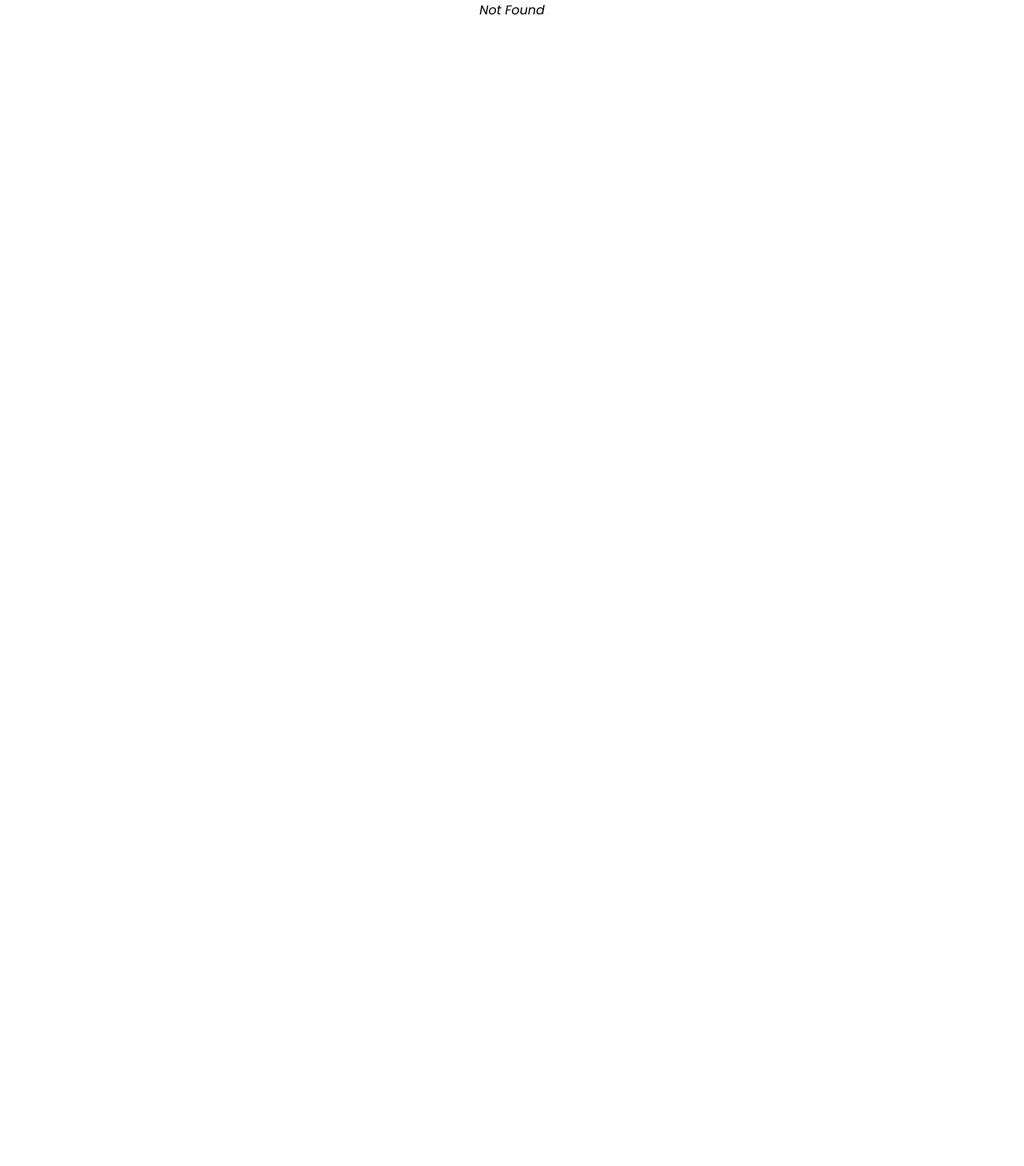
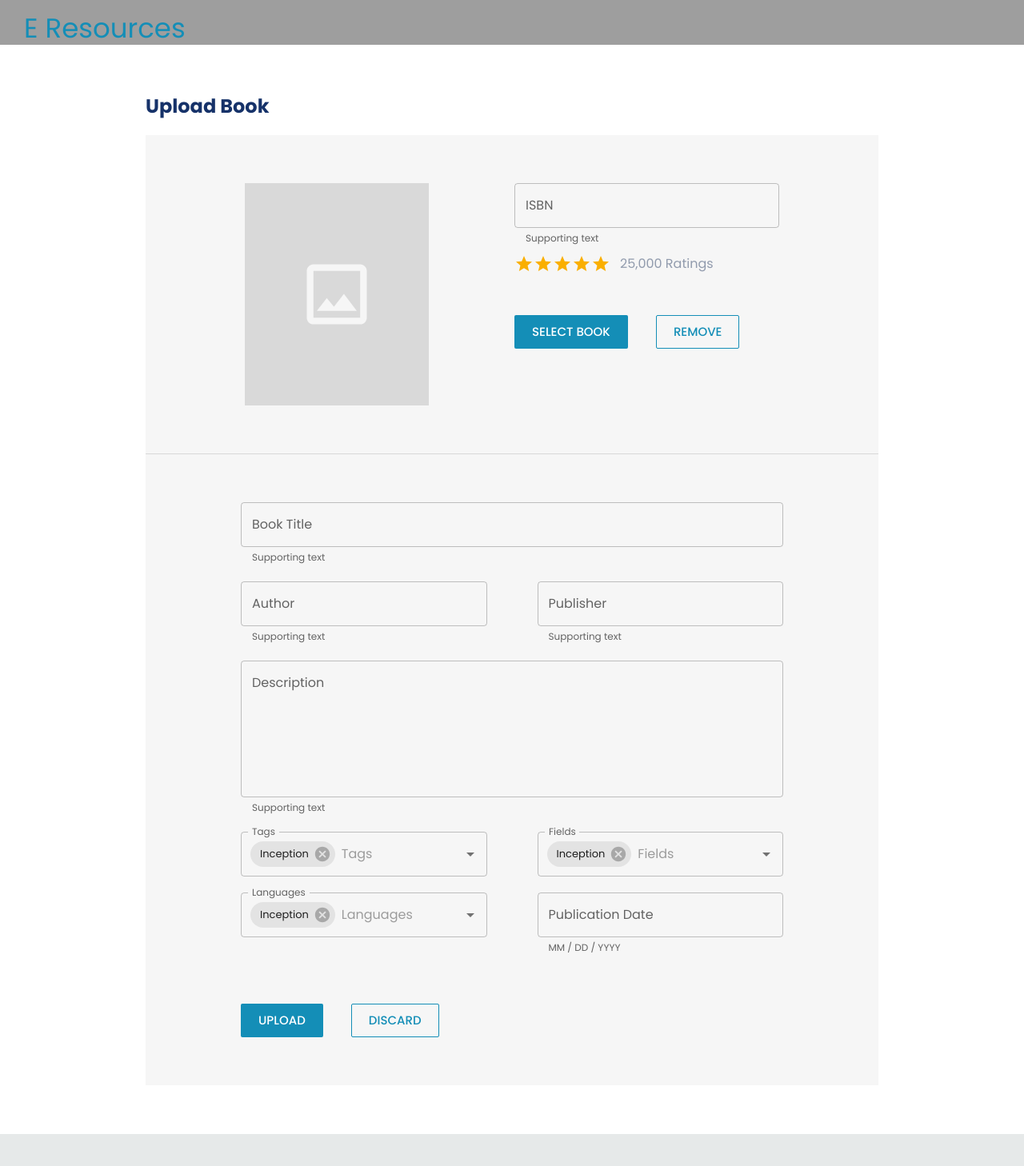
Before and after one commit to Nobertobrown/e-library-frontend, a React (Create React App) app: page /upload in a window 1280 px wide. Before the commit this address had no page. Shown: the part 424-1882 px from the top of the page at 80% size. Before the commit the page ends 800 px from the top, so only its background shows below. Built offline with nearby package versions, Linux system fonts and the light colour scheme.

Commit message:
add upload page

```diff
--- a/package.json
+++ b/package.json
@@ -7,10 +7,12 @@
     "@emotion/styled": "^11.10.6",
     "@mui/icons-material": "^5.11.11",
     "@mui/material": "^5.11.12",
+    "@mui/x-date-pickers": "^6.0.4",
     "@testing-library/jest-dom": "^5.16.5",
     "@testing-library/react": "^13.4.0",
     "@testing-library/user-event": "^13.5.0",
     "axios": "^1.3.4",
+    "dayjs": "^1.11.7",
     "react": "^18.2.0",
     "react-dom": "^18.2.0",
     "react-query": "^3.39.3",
--- /dev/null
+++ b/src/routes/Admin/Upload.jsx
@@ -0,0 +1,268 @@
+import React from "react";
+import {
+  Box,
+  Typography,
+  FormControl,
+  InputLabel,
+  OutlinedInput,
+  Rating,
+  Button,
+  Divider,
+  FormHelperText,
+  Stack,
+  Autocomplete,
+  TextField,
+} from "@mui/material";
+import ImageOutlinedIcon from "@mui/icons-material/ImageOutlined";
+import { DatePicker } from "@mui/x-date-pickers/DatePicker";
+
+export default function UploadPage() {
+  return (
+    <Box display="flex" marginX={22.75} marginY={7.625} flexDirection="column">
+      <Typography
+        variant="h5"
+        component="h5"
+        fontWeight={700}
+        color="primary.light"
+      >
+        Upload Book
+      </Typography>
+
+      <Box
+        display="flex"
+        flexDirection="column"
+        marginTop={2.5}
+        sx={{ backgroundColor: "background.main2" }}
+      >
+        <Box display="flex" marginTop={7.5} marginX={15.5} gap={13.375}>
+          <Box
+            display="flex"
+            alignItems="center"
+            justifyContent="center"
+            sx={{
+              backgroundColor: "#D9D9D9",
+              px: 8.125,
+              py: 11.125,
+              color: "background.main2",
+            }}
+          >
+            <ImageOutlinedIcon sx={{ width: "6.25rem", height: "6.25rem" }} />
+          </Box>
+
+          <Box display="flex" flexDirection="column">
+            <FormControl variant="outlined">
+              <InputLabel htmlFor="isbn">ISBN</InputLabel>
+              <OutlinedInput id="isbn" type="text" label="ISBN" />
+              <FormHelperText id="isbn-helper">Supporting text</FormHelperText>
+            </FormControl>
+
+            <Box display="flex" gap={1.5} mb={6.5} mt={1.25}>
+              <Rating name="read-only" value={5} precision={0.5} readOnly />
+              <Typography
+                variant="body1"
+                component="span"
+                color="tertiary.main"
+              >
+                25,000 Ratings
+              </Typography>
+            </Box>
+
+            <Box display="flex" gap={4.375}>
+              <Button
+                variant="contained"
+                size="large"
+                sx={{ borderRadius: "2px", backgroundColor: "secondary.main" }}
+                disableElevation
+              >
+                Select Book
+              </Button>
+
+              <Button
+                variant="outlined"
+                size="large"
+                sx={{
+                  borderRadius: "2px",
+                  borderColor: "secondary.main",
+                  color: "secondary.main",
+                }}
+                disableElevation
+              >
+                Remove
+              </Button>
+            </Box>
+          </Box>
+        </Box>
+        <Divider sx={{ my: 7.5 }} />
+        <Box display="flex" paddingX={14.875} gap={2.5} flexDirection="column">
+          <FormControl variant="outlined">
+            <InputLabel htmlFor="title">Book Title</InputLabel>
+            <OutlinedInput id="title" type="text" label="Book Title" />
+            <FormHelperText id="title-helper">Supporting text</FormHelperText>
+          </FormControl>
+
+          <Stack direction="row" spacing={7.875}>
+            <FormControl variant="outlined" sx={{ flex: "1 0" }}>
+              <InputLabel htmlFor="author">Author</InputLabel>
+              <OutlinedInput id="author" type="text" label="Author" />
+              <FormHelperText id="author-helper">
+                Supporting text
+              </FormHelperText>
+            </FormControl>
+
+            <FormControl variant="outlined" sx={{ flex: "1 0" }}>
+              <InputLabel htmlFor="publisher">Publisher</InputLabel>
+              <OutlinedInput id="publisher" type="text" label="Publisher" />
+              <FormHelperText id="publisher-helper">
+                Supporting text
+              </FormHelperText>
+            </FormControl>
+          </Stack>
+
+          <FormControl variant="outlined">
+            <InputLabel htmlFor="description">Description</InputLabel>
+            <OutlinedInput
+              id="description"
+              type="text"
+              rows={6}
+              multiline
+              label="Description"
+            />
+            <FormHelperText id="description-helper">
+              Supporting text
+            </FormHelperText>
+          </FormControl>
+
+          <Stack direction="row" spacing={7.875}>
+            <Autocomplete
+              sx={{ flex: "1 0" }}
+              multiple
+              id="tags"
+              options={topFilms}
+              getOptionLabel={(option) => option.title}
+              defaultValue={[topFilms[13]]}
+              filterSelectedOptions
+              renderInput={(params) => (
+                <TextField {...params} label="Tags" placeholder="Tags" />
+              )}
+            />
+
+            <Autocomplete
+              sx={{ flex: "1 0" }}
+              multiple
+              id="fields"
+              options={topFilms}
+              getOptionLabel={(option) => option.title}
+              defaultValue={[topFilms[13]]}
+              filterSelectedOptions
+              renderInput={(params) => (
+                <TextField {...params} label="Fields" placeholder="Fields" />
+              )}
+            />
+          </Stack>
+
+          <Stack direction="row" spacing={7.875}>
+            <Autocomplete
+              sx={{ flex: "1 0" }}
+              multiple
+              id="language"
+              options={topFilms}
+              getOptionLabel={(option) => option.title}
+              defaultValue={[topFilms[13]]}
+              filterSelectedOptions
+              renderInput={(params) => (
+                <TextField
+                  {...params}
+                  label="Languages"
+                  placeholder="Languages"
+                />
+              )}
+            />
+
+            <DatePicker
+              sx={{ flex: "1 0" }}
+              label="Publication Date"
+              slotProps={{
+                textField: {
+                  helperText: "MM / DD / YYYY",
+                },
+              }}
+            />
+          </Stack>
+        </Box>
+        <Box display="flex" paddingLeft={14.875} paddingY={7.5} gap={4.375}>
+          <Button
+            variant="contained"
+            size="large"
+            sx={{ borderRadius: "2px", backgroundColor: "secondary.main" }}
+            disableElevation
+          >
+            Upload
+          </Button>
+
+          <Button
+            variant="outlined"
+            size="large"
+            sx={{
+              borderRadius: "2px",
+              borderColor: "secondary.main",
+              color: "secondary.main",
+            }}
+            disableElevation
+          >
+            Discard
+          </Button>
+        </Box>
+      </Box>
+    </Box>
+  );
+}
+
+const topFilms = [
+  { title: "The Shawshank Redemption", year: 1994 },
+  { title: "The Godfather", year: 1972 },
+  { title: "The Godfather: Part II", year: 1974 },
+  { title: "The Dark Knight", year: 2008 },
+  { title: "12 Angry Men", year: 1957 },
+  { title: "Schindler's List", year: 1993 },
+  { title: "Pulp Fiction", year: 1994 },
+  {
+    title: "The Lord of the Rings: The Return of the King",
+    year: 2003,
+  },
+  { title: "The Good, the Bad and the Ugly", year: 1966 },
+  { title: "Fight Club", year: 1999 },
+  {
+    title: "The Lord of the Rings: The Fellowship of the Ring",
+    year: 2001,
+  },
+  {
+    title: "Star Wars: Episode V - The Empire Strikes Back",
+    year: 1980,
+  },
+  { title: "Forrest Gump", year: 1994 },
+  { title: "Inception", year: 2010 },
+  {
+    title: "The Lord of the Rings: The Two Towers",
+    year: 2002,
+  },
+  { title: "One Flew Over the Cuckoo's Nest", year: 1975 },
+  { title: "Goodfellas", year: 1990 },
+  { title: "The Matrix", year: 1999 },
+  { title: "Seven Samurai", year: 1954 },
+  {
+    title: "Star Wars: Episode IV - A New Hope",
+    year: 1977,
+  },
+  { title: "City of God", year: 2002 },
+  { title: "Se7en", year: 1995 },
+  { title: "The Silence of the Lambs", year: 1991 },
+  { title: "It's a Wonderful Life", year: 1946 },
+  { title: "Life Is Beautiful", year: 1997 },
+  { title: "The Usual Suspects", year: 1995 },
+  { title: "Léon: The Professional", year: 1994 },
+  { title: "Spirited Away", year: 2001 },
+  { title: "Saving Private Ryan", year: 1998 },
+  { title: "Once Upon a Time in the West", year: 1968 },
+  { title: "American History X", year: 1998 },
+  { title: "Interstellar", year: 2014 },
+];
```
Also changed, not shown: src/App.jsx (+4 -6 lines), src/index.js (+7 -2 lines), src/routes/User/Catalogue.jsx (renamed from src/routes/Lib/Catalogue.jsx), src/routes/User/DetailCard.jsx (renamed from src/routes/Lib/DetailCard.jsx), 1 other file (tests, documents, lock files or other folders).
